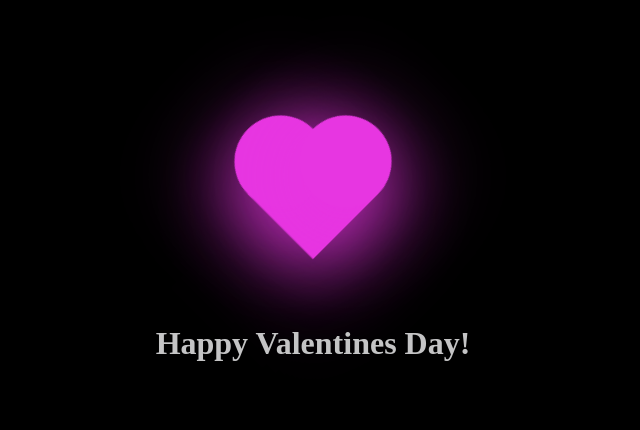
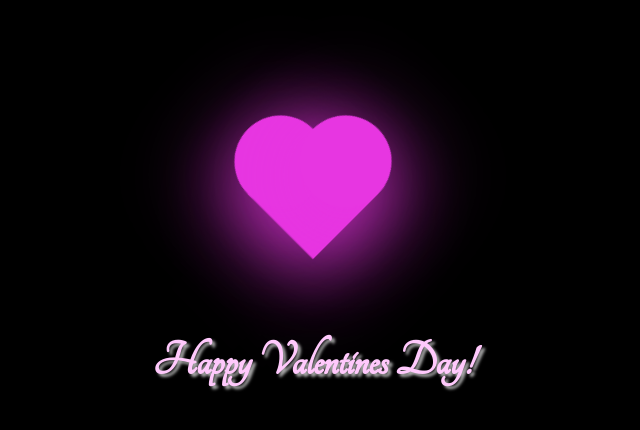
Before and after one commit to kkrista/happy-valentines-day, a plain HTML site: page index.html in a window 1280 px wide. Shown: the part 206-636 px from the top of the page, without its empty margins (327-967 px from the left). Drawn offline with Linux system fonts and the light colour scheme.

Commit message:
h1 header edited with google fonts

```diff
--- a/style.css
+++ b/style.css
@@ -19,9 +19,12 @@ body {
 }
 
 h1 {
-    color: rgb(196, 196, 197);
+    color: rgb(255, 201, 252);
     position: absolute;
-    margin-top: 20rem;
+    margin-top: 23rem;
+    font-family: 'Tangerine', serif;
+  font-size: 50px;
+  text-shadow: 3px 3px 3px #aaa;
 }
 
 @keyframes heart{
```
